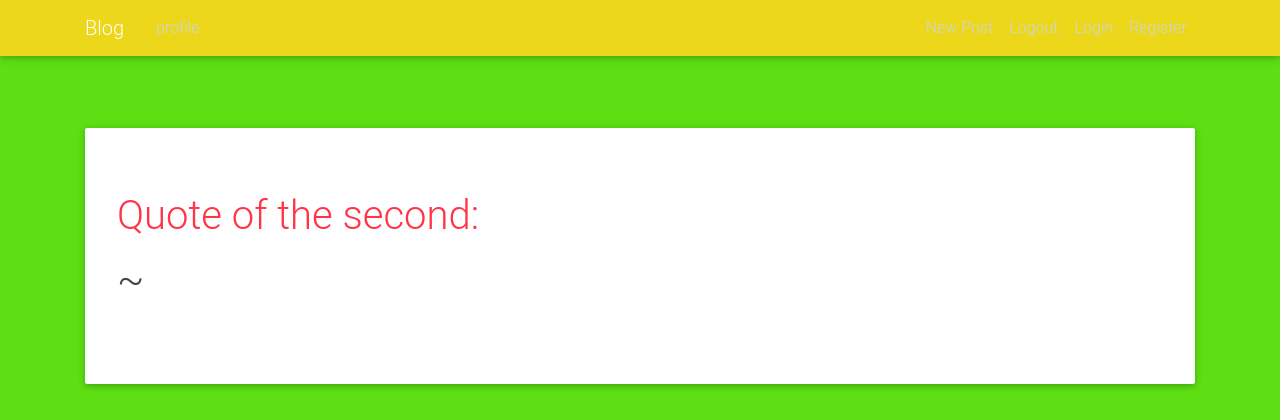
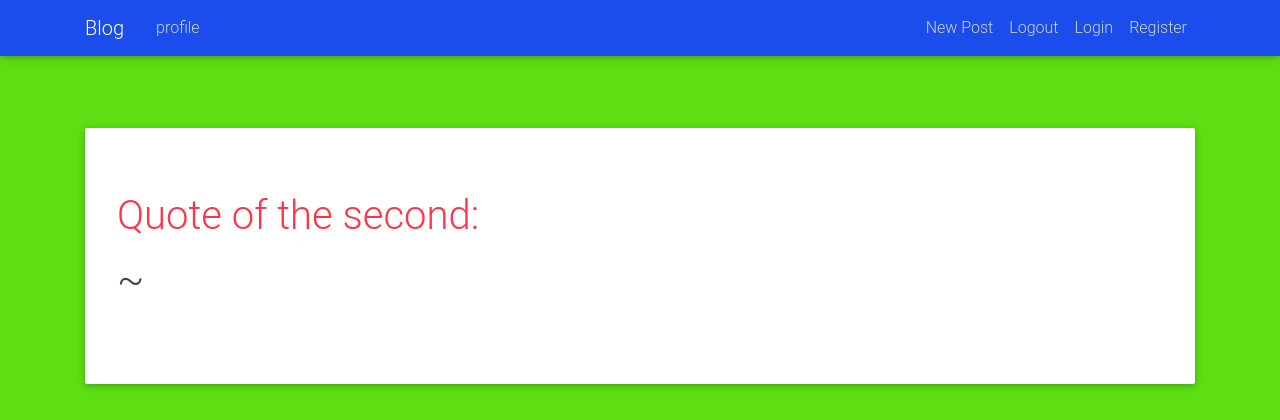
Before and after one commit to kaphie/Blog, a Flask app: page / in a window 1280 px wide. Shown: the top 420 px of the page. Run offline with Flask 2, Linux system fonts and the light colour scheme; data that the repository does not hold is empty; some libraries are stand-ins or nearby versions.

Commit message:
chaning colors

```diff
--- a/app/static/css/main.css
+++ b/app/static/css/main.css
@@ -4,7 +4,7 @@ body {
   }
 
   .navbar{
-  background: #ecd71b;
+  background: #1b4cec;
   }
   body{
   margin-top:10%;
```
